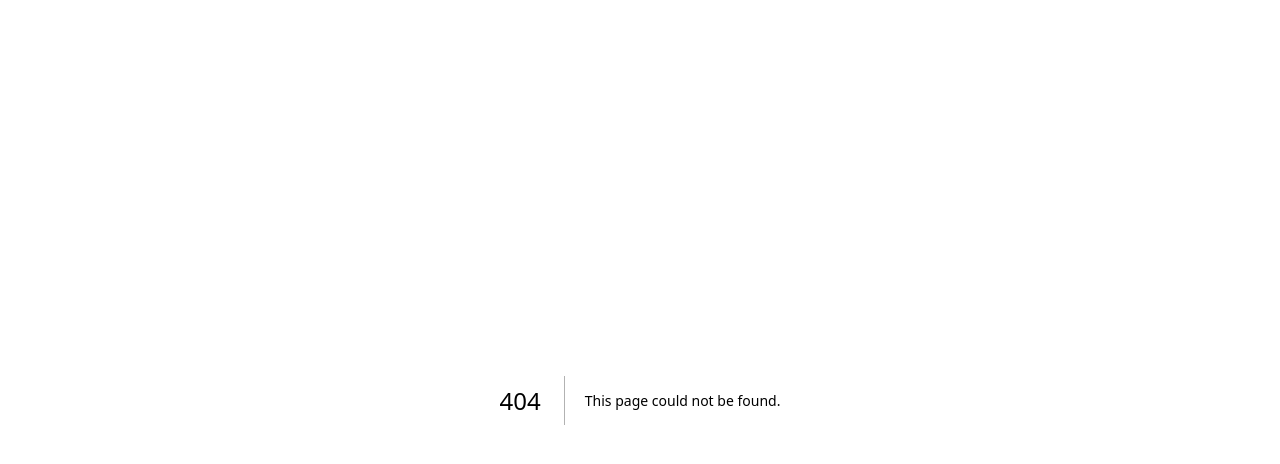
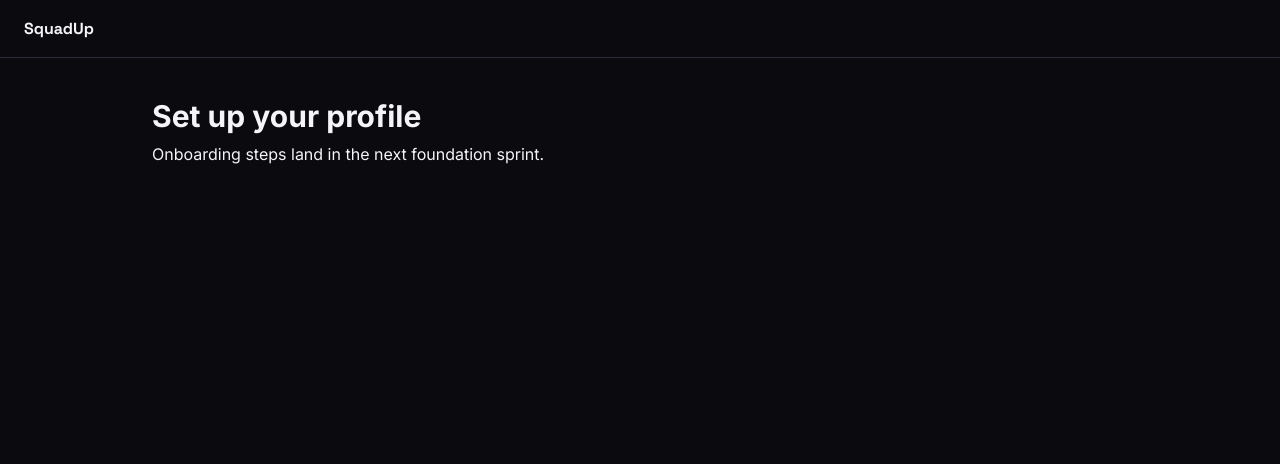
Before and after one commit to 10xdev4u-alt/squadup, a Next.js app: page /onboarding in a window 1280 px wide. Before the commit this address had no page. Shown: the top 464 px of the page. Built offline with nearby package versions, Linux system fonts and the light colour scheme.

Commit message:
feat(auth): guard discover and add onboarding route

```diff
--- a/pages/discover.tsx
+++ b/pages/discover.tsx
@@ -1,6 +1,9 @@
 import Layout from "@/components/Layout";
+import { useRequireAuth } from "@/lib/use-require-auth";
 
 export default function Discover() {
+  useRequireAuth();
+
   return (
     <Layout>
       <h1 className="text-3xl font-bold">Discover</h1>
--- /dev/null
+++ b/pages/onboarding.tsx
@@ -0,0 +1,15 @@
+import Layout from "@/components/Layout";
+
+// Placeholder — the real multi-step onboarding (profile -> skills -> role)
+// lands in I8 (profile step) and I9 (skills step). Keeping the route alive so
+// the post-verify redirect never 404s.
+export default function Onboarding() {
+  return (
+    <Layout>
+      <h1 className="text-3xl font-bold">Set up your profile</h1>
+      <p className="mt-2">
+        Onboarding steps land in the next foundation sprint.
+      </p>
+    </Layout>
+  );
+}
```
Also changed, not shown: 1 other file (tests, documents, lock files or other folders).
